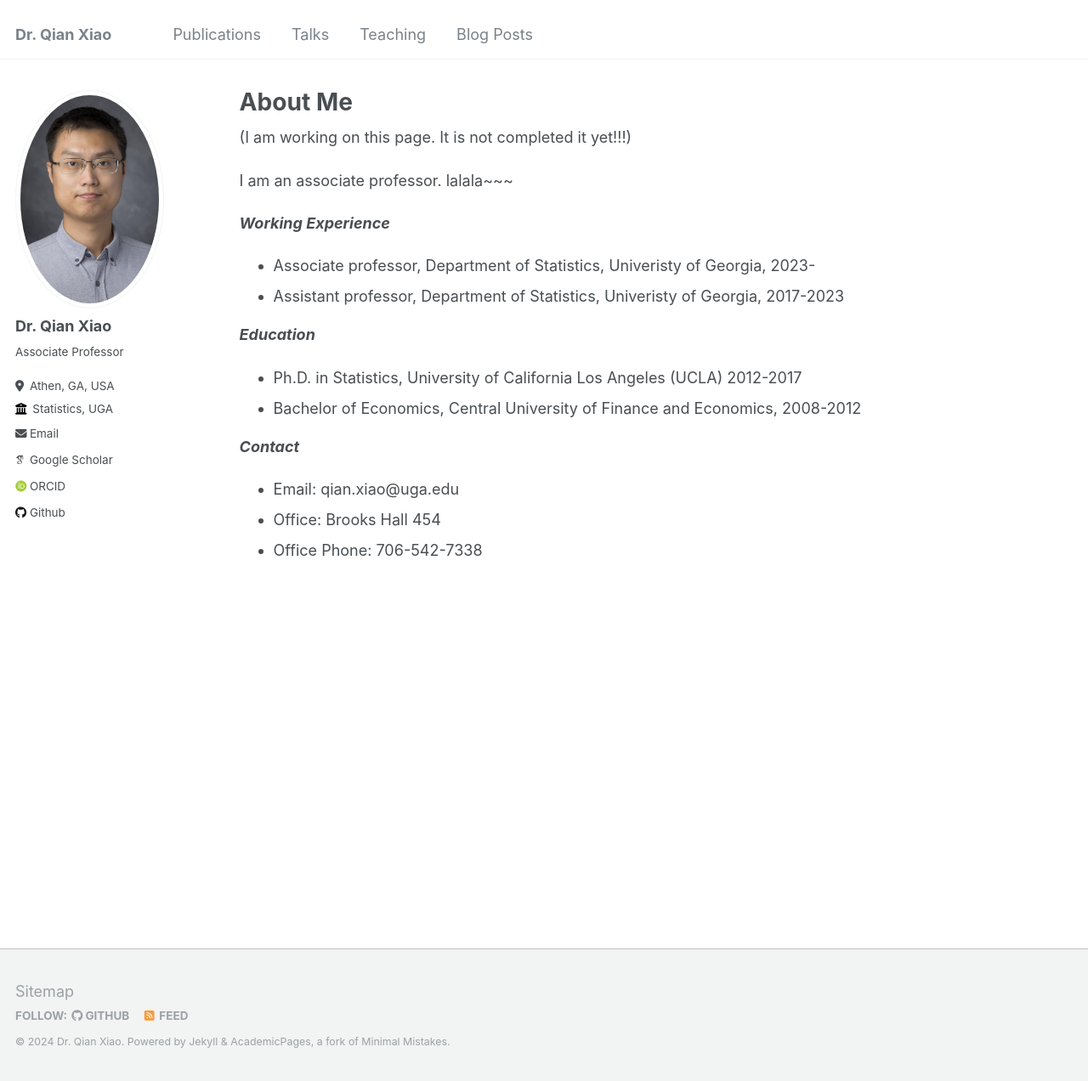
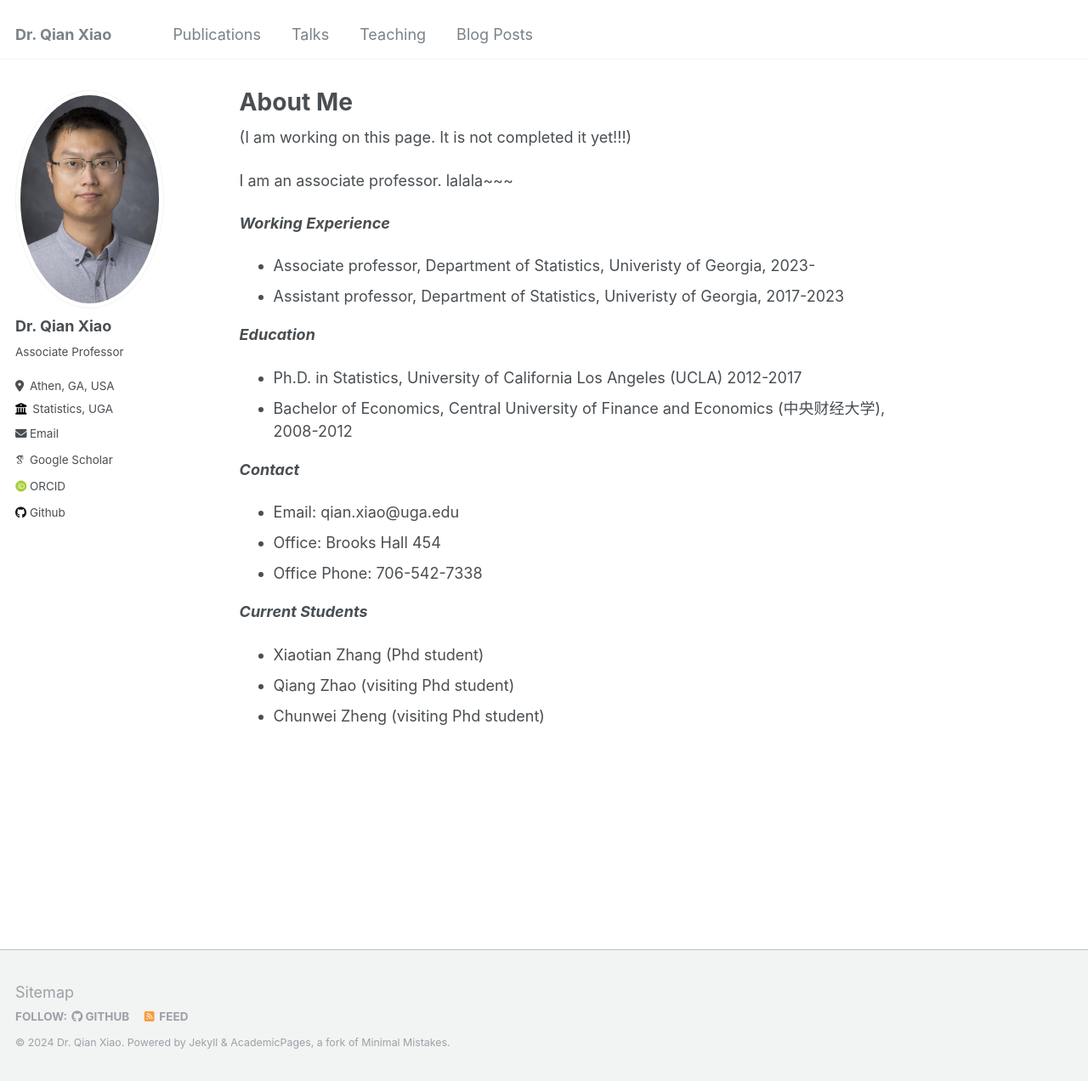
Before and after one commit to QXlab/QXlab.github.io, a Jekyll site: the page built from _pages/about.md, in a window 1280 px wide and 1272 px high. Shown: the whole window at 85% size. Built offline with Jekyll 4.4.1, drawn with Linux system fonts in a browser that asks for light colours; some web fonts are replaced.

Commit message:
Update about.md

```diff
--- a/_pages/about.md
+++ b/_pages/about.md
@@ -18,10 +18,15 @@ I am an associate professor. lalala~~~
 ***Education***
 
 * Ph.D. in Statistics, University of California Los Angeles (UCLA) 2012-2017
-* Bachelor of Economics, Central University of Finance and Economics, 2008-2012
+* Bachelor of Economics, Central University of Finance and Economics (中央财经大学), 2008-2012
 
 ***Contact***
 
 * Email: qian.xiao@uga.edu
 * Office: Brooks Hall 454
 * Office Phone: 706-542-7338
+
+***Current Students***
+* Xiaotian Zhang (Phd student)
+* Qiang Zhao (visiting Phd student)
+* Chunwei Zheng (visiting Phd student)
```
